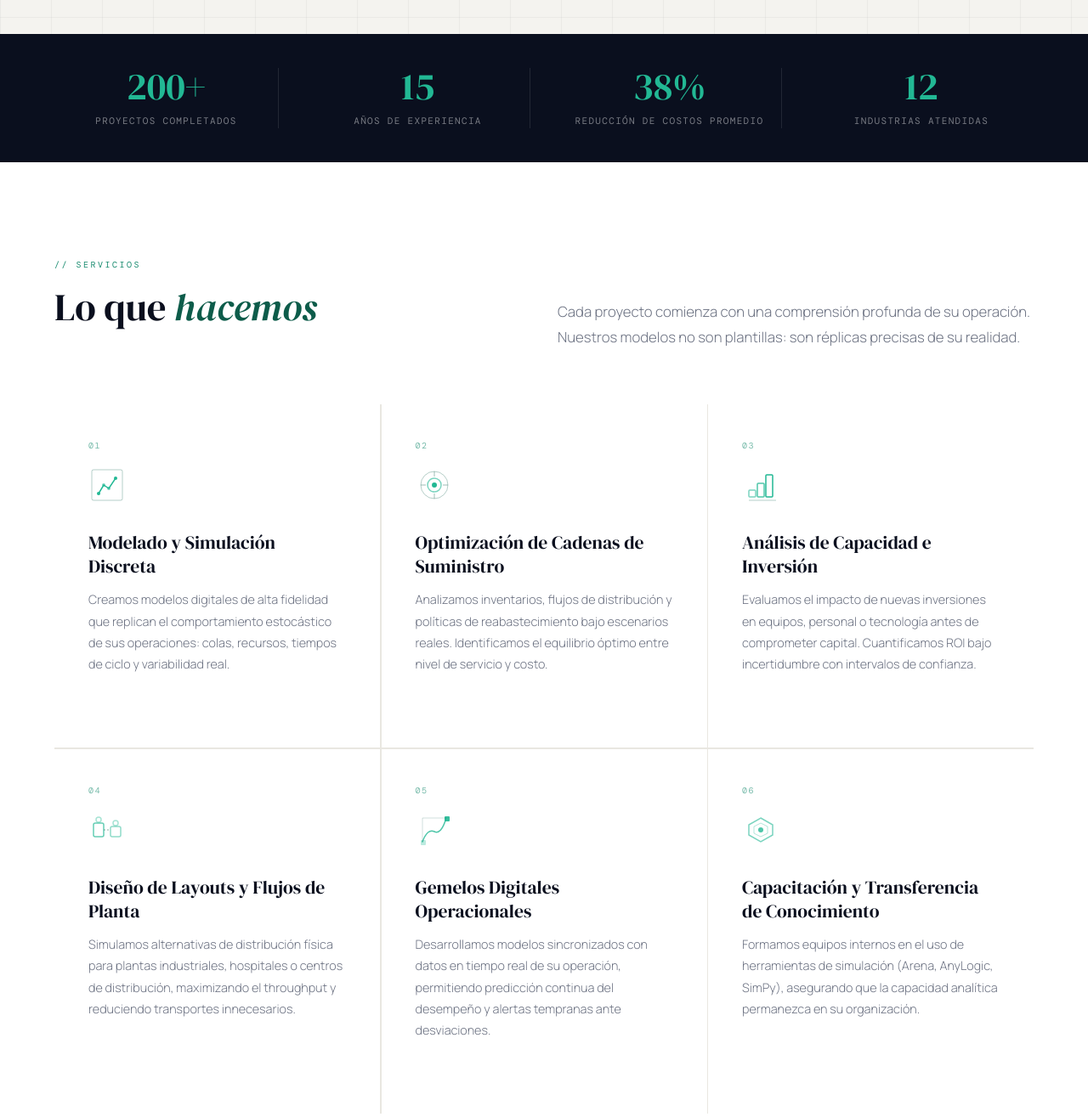
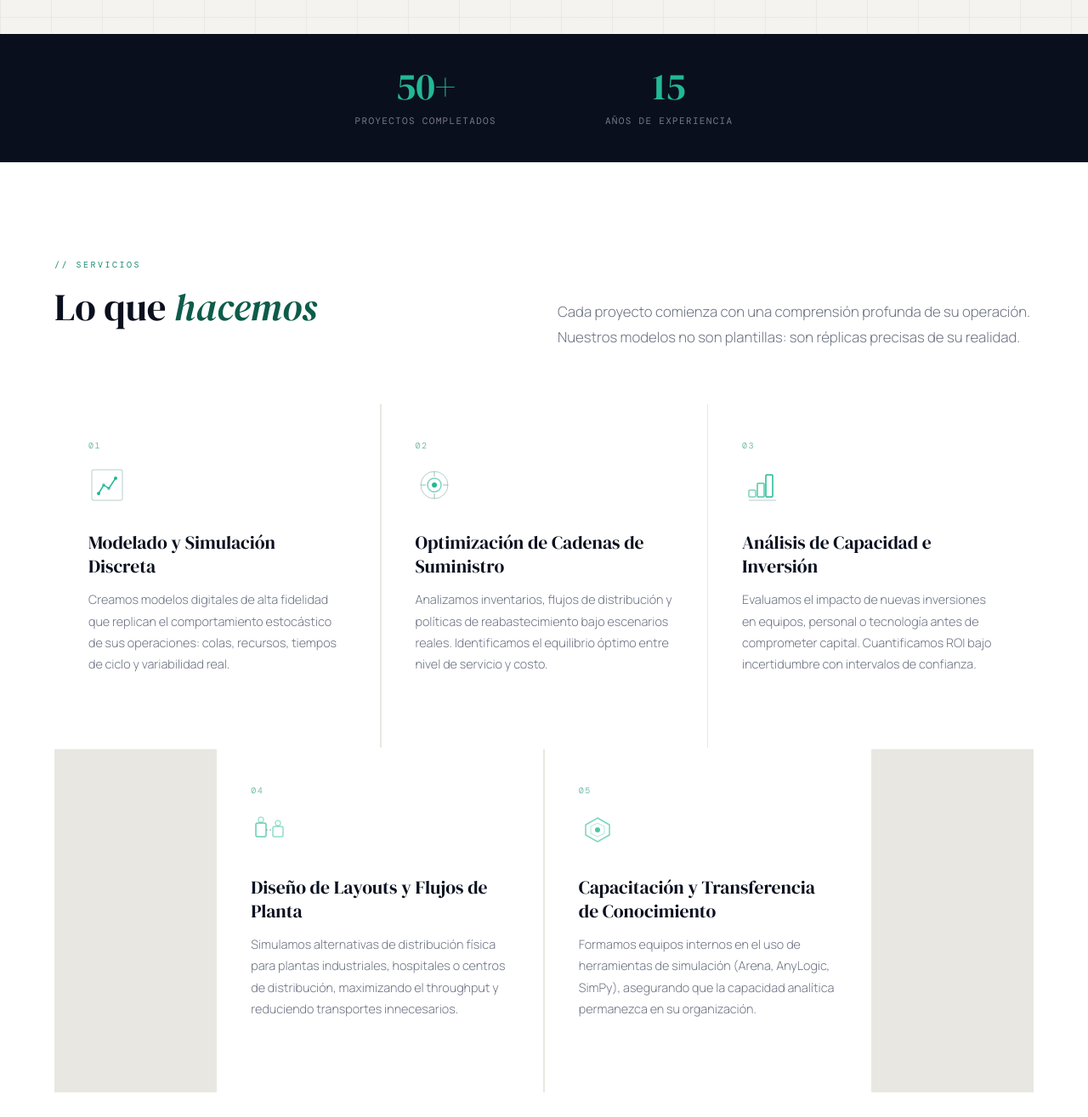
Before and after one commit to eberho/web, a plain HTML site: page index.html in a window 1280 px wide. Shown: the part 760-2075 px from the top of the page at 85% size. Drawn offline with nearby package versions, Linux system fonts and the light colour scheme.

Commit message:
Update index.html

```diff
--- a/index.html
+++ b/index.html
@@ -772,22 +772,14 @@
 </section>
 
 <!-- STATS -->
-<div class="stats-bar">
-  <div class="stat-item">
-    <div class="stat-num">200+</div>
+<div class="stats-bar" style="display:flex; justify-content:center; gap:6rem;">
+  <div class="stat-item" style="border-right:none">
+    <div class="stat-num">50+</div>
     <div class="stat-label">proyectos completados</div>
   </div>
-  <div class="stat-item">
+  <div class="stat-item" style="border-right:none">
     <div class="stat-num">15</div>
     <div class="stat-label">años de experiencia</div>
-  </div>
-  <div class="stat-item">
-    <div class="stat-num">38%</div>
-    <div class="stat-label">reducción de costos promedio</div>
-  </div>
-  <div class="stat-item">
-    <div class="stat-num">12</div>
-    <div class="stat-label">industrias atendidas</div>
   </div>
 </div>
 
@@ -848,7 +840,9 @@
       <a href="#contacto" class="service-link">Explorar servicio →</a>
     </div>
 
-    <div class="service-card fade-in">
+  </div>
+  <div style="display:flex; justify-content:center; gap:1.5px; background:var(--mist2); margin-top:1.5px;">
+    <div class="service-card fade-in" style="width:calc(100%/3)">
       <div class="service-num">04</div>
       <svg class="service-icon" viewBox="0 0 44 44" fill="none">
         <rect x="6" y="14" width="12" height="16" rx="2" stroke="#22b894" stroke-width="1.5" opacity="0.7"/>
@@ -861,22 +855,8 @@
       <p>Simulamos alternativas de distribución física para plantas industriales, hospitales o centros de distribución, maximizando el throughput y reduciendo transportes innecesarios.</p>
       <a href="#contacto" class="service-link">Explorar servicio →</a>
     </div>
-
-    <div class="service-card fade-in" style="transition-delay:0.1s">
+    <div class="service-card fade-in" style="width:calc(100%/3); transition-delay:0.1s">
       <div class="service-num">05</div>
-      <svg class="service-icon" viewBox="0 0 44 44" fill="none">
-        <path d="M8 36 Q14 20 22 24 Q30 28 36 8" stroke="#22b894" stroke-width="1.5" stroke-linecap="round" opacity="0.8"/>
-        <rect x="6" y="34" width="6" height="6" rx="1" fill="#22b894" opacity="0.3"/>
-        <rect x="34" y="6" width="6" height="6" rx="1" fill="#22b894" opacity="0.9"/>
-        <path d="M8 8 L36 8 M8 8 L8 36" stroke="#0d5c4a" stroke-width="0.75" opacity="0.25"/>
-      </svg>
-      <h3>Gemelos Digitales Operacionales</h3>
-      <p>Desarrollamos modelos sincronizados con datos en tiempo real de su operación, permitiendo predicción continua del desempeño y alertas tempranas ante desviaciones.</p>
-      <a href="#contacto" class="service-link">Explorar servicio →</a>
-    </div>
-
-    <div class="service-card fade-in" style="transition-delay:0.2s">
-      <div class="service-num">06</div>
       <svg class="service-icon" viewBox="0 0 44 44" fill="none">
         <path d="M22 8 L36 16 L36 28 L22 36 L8 28 L8 16 Z" stroke="#22b894" stroke-width="1.5" opacity="0.6"/>
         <path d="M22 14 L30 18 L30 26 L22 30 L14 26 L14 18 Z" stroke="#22b894" stroke-width="1" opacity="0.35"/>
@@ -947,12 +927,11 @@
   </div>
 
   <div class="industry-pills fade-in">
-    <div class="pill active">Manufactura</div>
-    <div class="pill">Minería</div>
+    <div class="pill active">Minería</div>
+    <div class="pill">Manufactura</div>
     <div class="pill">Salud</div>
     <div class="pill">Logística</div>
     <div class="pill">Puertos</div>
-    <div class="pill">Agroindustria</div>
   </div>
 
   <div class="case-grid">
```
